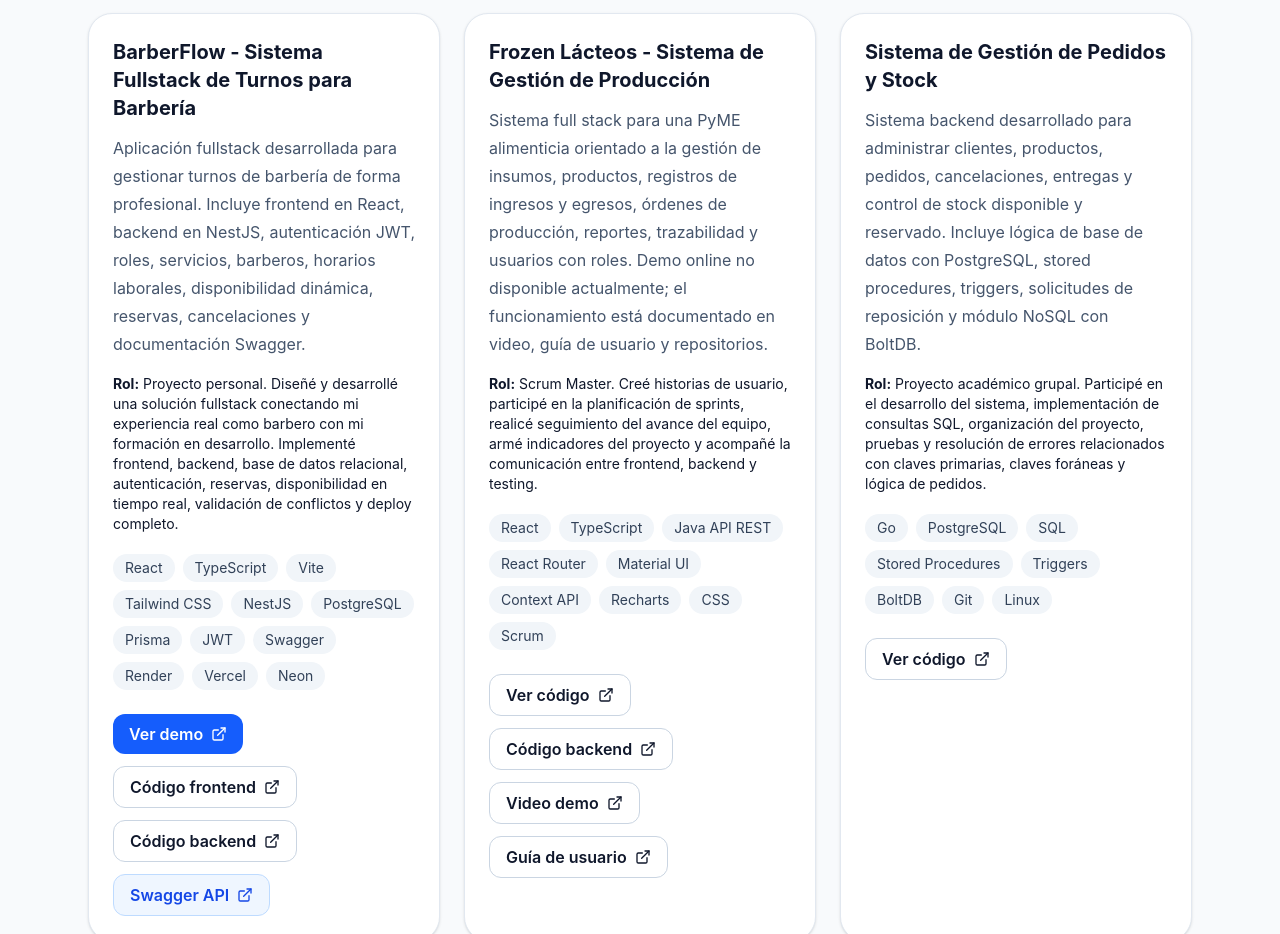
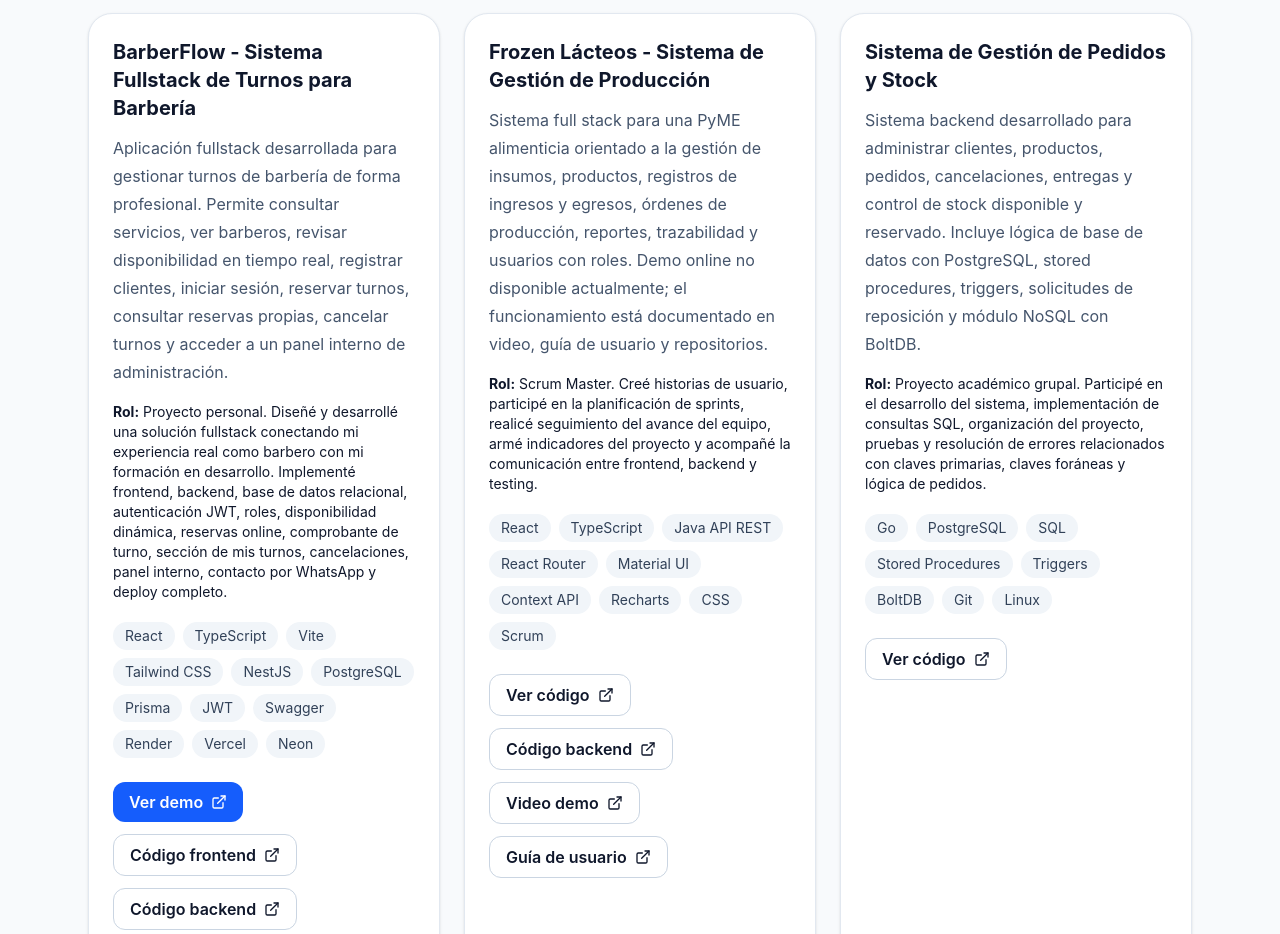
Before and after one commit to IgnacioGodoy2002/portfolio-ignacio, a React (Vite) app: page / in a window 1280 px wide. Shown: the part 900-1834 px from the top of the page. Built offline with nearby package versions, Linux system fonts and the light colour scheme.

Commit message:
Actualizo descripcion final de BarberFlow en portfolio

```diff
--- a/src/App.jsx
+++ b/src/App.jsx
@@ -40,7 +40,7 @@
   {
   title: "BarberFlow - Sistema Fullstack de Turnos para Barbería",
   description:
-    "Aplicación fullstack desarrollada para gestionar turnos de barbería de forma profesional. Incluye frontend en React, backend en NestJS, autenticación JWT, roles, servicios, barberos, horarios laborales, disponibilidad dinámica, reservas, cancelaciones y documentación Swagger.",
+    "Aplicación fullstack desarrollada para gestionar turnos de barbería de forma profesional. Permite consultar servicios, ver barberos, revisar disponibilidad en tiempo real, registrar clientes, iniciar sesión, reservar turnos, consultar reservas propias, cancelar turnos y acceder a un panel interno de administración.",
   tech: [
     "React",
     "TypeScript",
@@ -56,12 +56,13 @@
     "Neon",
   ],
   role:
-    "Proyecto personal. Diseñé y desarrollé una solución fullstack conectando mi experiencia real como barbero con mi formación en desarrollo. Implementé frontend, backend, base de datos relacional, autenticación, reservas, disponibilidad en tiempo real, validación de conflictos y deploy completo.",
+    "Proyecto personal. Diseñé y desarrollé una solución fullstack conectando mi experiencia real como barbero con mi formación en desarrollo. Implementé frontend, backend, base de datos relacional, autenticación JWT, roles, disponibilidad dinámica, reservas online, comprobante de turno, sección de mis turnos, cancelaciones, panel interno, contacto por WhatsApp y deploy completo.",
   demo: "https://barberflow-a0u8cix0l-ignaciogodoy2002s-projects.vercel.app/",
   frontend: "https://github.com/IgnacioGodoy2002/barberflow-web",
   backend: "https://github.com/IgnacioGodoy2002/barberflow-api",
   swagger: "https://barberflow-api-9feo.onrender.com/api/docs",
 },
+
 {
   title: "Frozen Lácteos - Sistema de Gestión de Producción",
   description:
```
